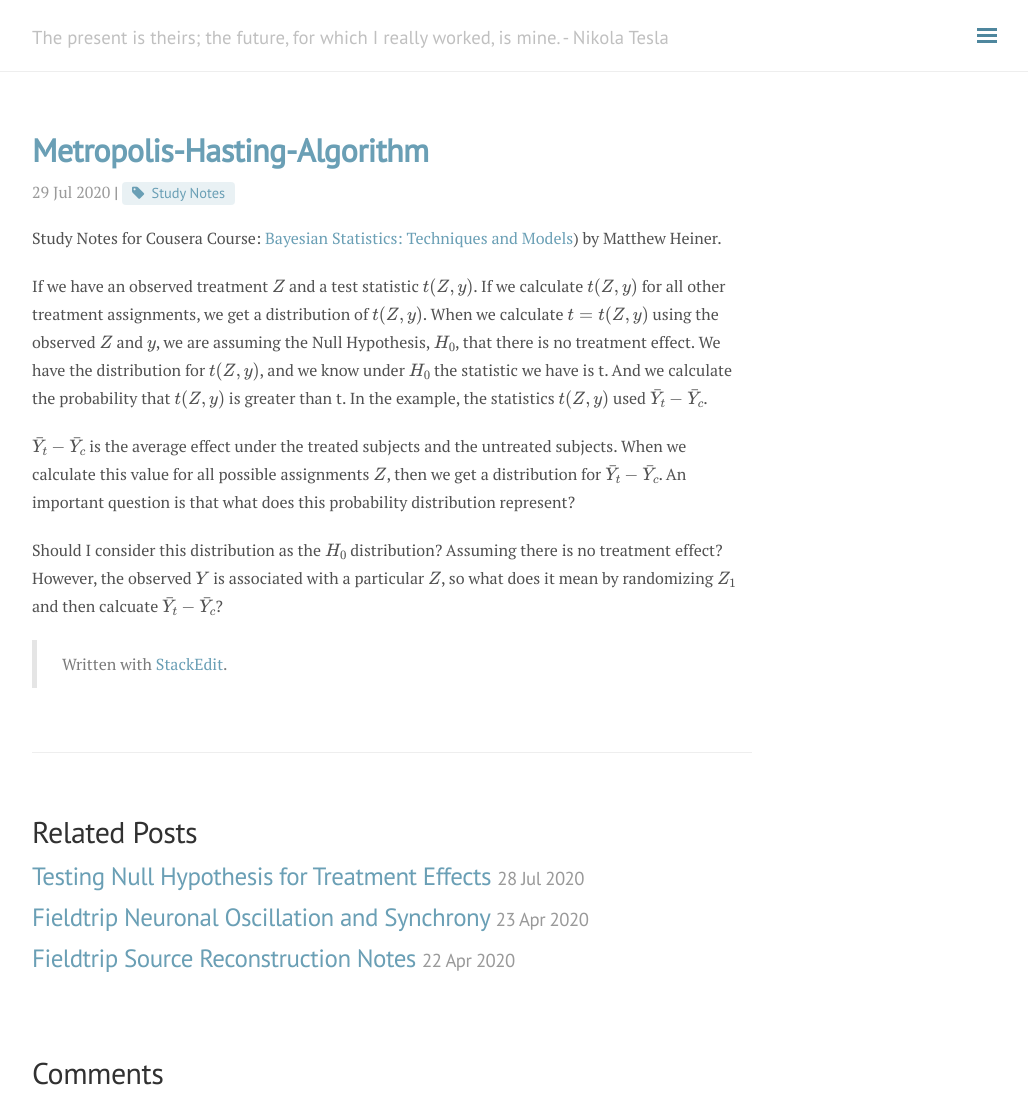
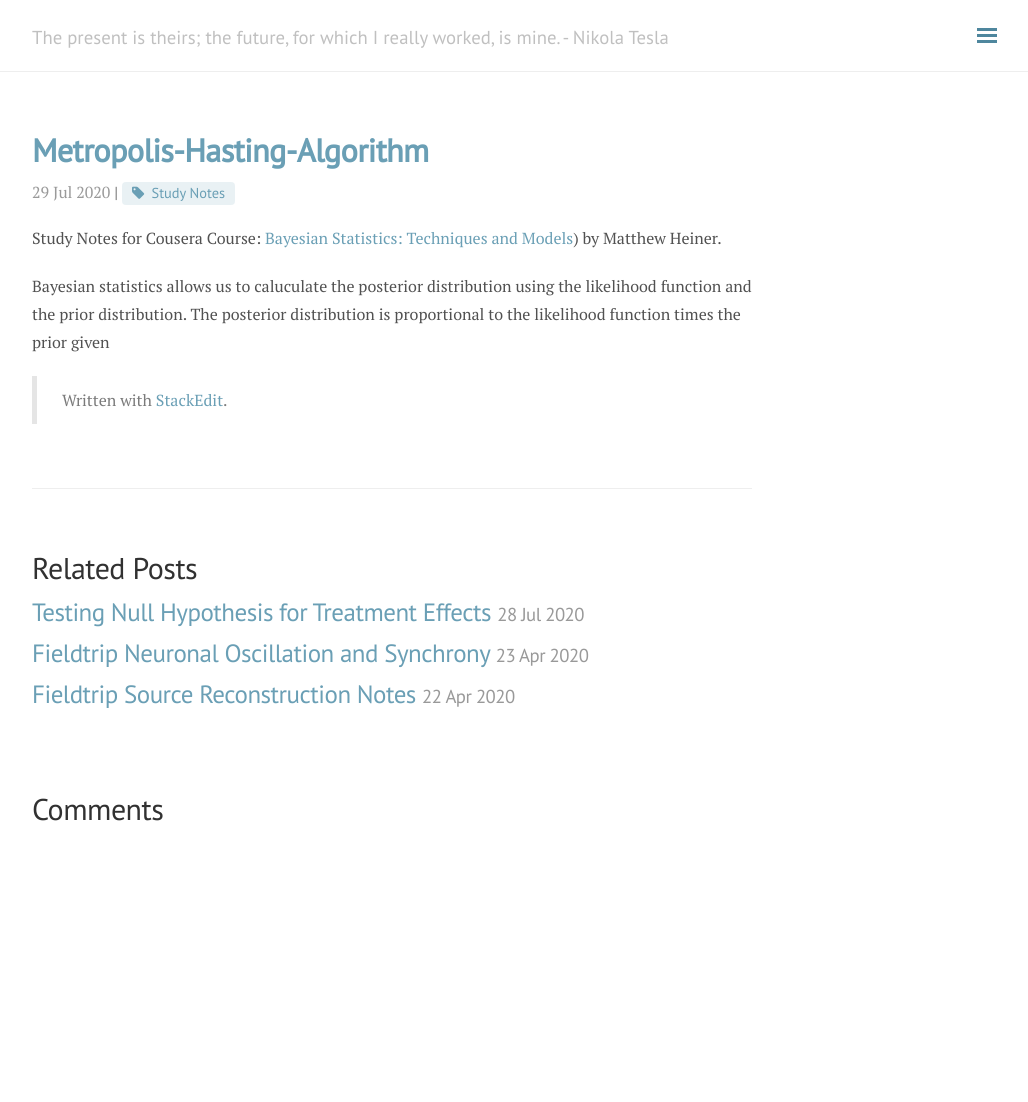
Before and after one commit to andylikescodes/andylikescodes.github.io, a Jekyll site: the page built from _posts/2020-07-29-Metropolis-Hasting-Algorithm.md, in a window 1280 px wide and 1102 px high. Shown: the whole window, without its empty margins (248-1276 px from the left). Built offline with Jekyll 4.4.1, drawn with Linux system fonts in a browser that asks for light colours; nearby versions of some CDN libraries; formulas are drawn with MathJax 3; comment, search, counter and statistics services are not loaded.

Commit message:
_posts/2020-07-29-Metropolis-Hasting-Algorithm.md updated from https://stackedit.io/

```diff
--- a/_posts/2020-07-29-Metropolis-Hasting-Algorithm.md
+++ b/_posts/2020-07-29-Metropolis-Hasting-Algorithm.md
@@ -7,15 +7,10 @@ category: Baysian Statistics
 
 Study Notes for Cousera Course: [Bayesian Statistics: Techniques and Models](https://www.coursera.org/learn/mcmc-bayesian-statistics/)) by Matthew Heiner.
 
-If we have an observed treatment $Z$ and a test statistic $t(Z, y)$. If we calculate $t(Z, y)$ for all other treatment assignments, we get a distribution of $t(Z, y)$. When we calculate $t = t(Z, y)$ using the observed $Z$ and $y$, we are assuming the Null Hypothesis, $H_0$, that there is no treatment effect. We have the distribution for $t(Z, y)$, and we know under $H_0$ the statistic we have is t. And we calculate the probability that $t(Z, y)$ is greater than t. In the example, the statistics $t(Z, y)$ used $\bar{Y}_t - \bar{Y}_c$.
-
-$\bar{Y}_t - \bar{Y}_c$ is the average effect under the treated subjects and the untreated subjects. When we calculate this value for all possible assignments $Z$, then we get a distribution for $\bar{Y}_t - \bar{Y}_c$. An important question is that what does this probability distribution represent?
-
-Should I consider this distribution as the $H_0$ distribution? Assuming there is no treatment effect? However, the observed $Y$ is associated with a particular $Z$, so what does it mean by randomizing $Z_1$ and then calcuate $\bar{Y}_t - \bar{Y}_c$?
-
+Bayesian statistics allows us to caluculate the posterior distribution using the likelihood function and the prior distribution. The posterior distribution is proportional to the likelihood function times the prior given
 
 
 > Written with [StackEdit](https://stackedit.io/).
 <!--stackedit_data:
-eyJoaXN0b3J5IjpbLTE5NjY1Mzc2XX0=
+eyJoaXN0b3J5IjpbLTE0NTY1MDk2MzFdfQ==
 -->
```
